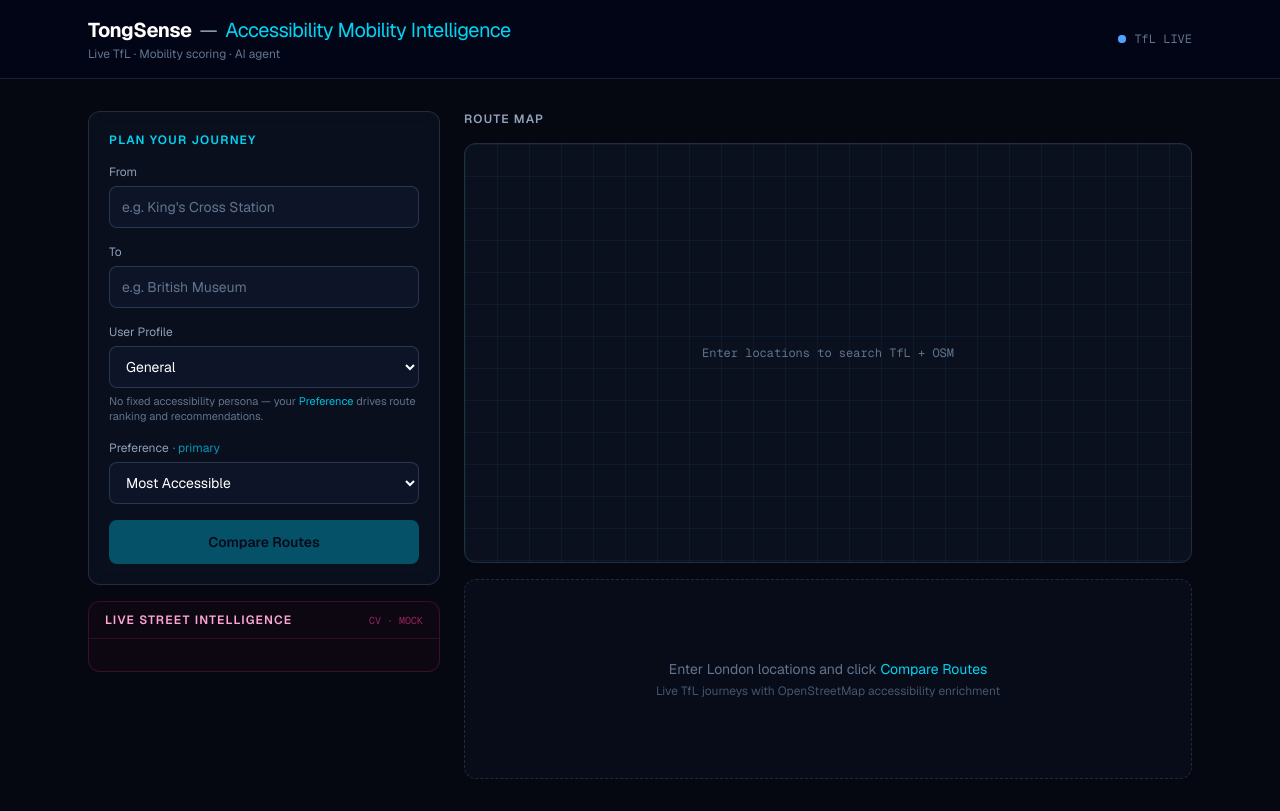
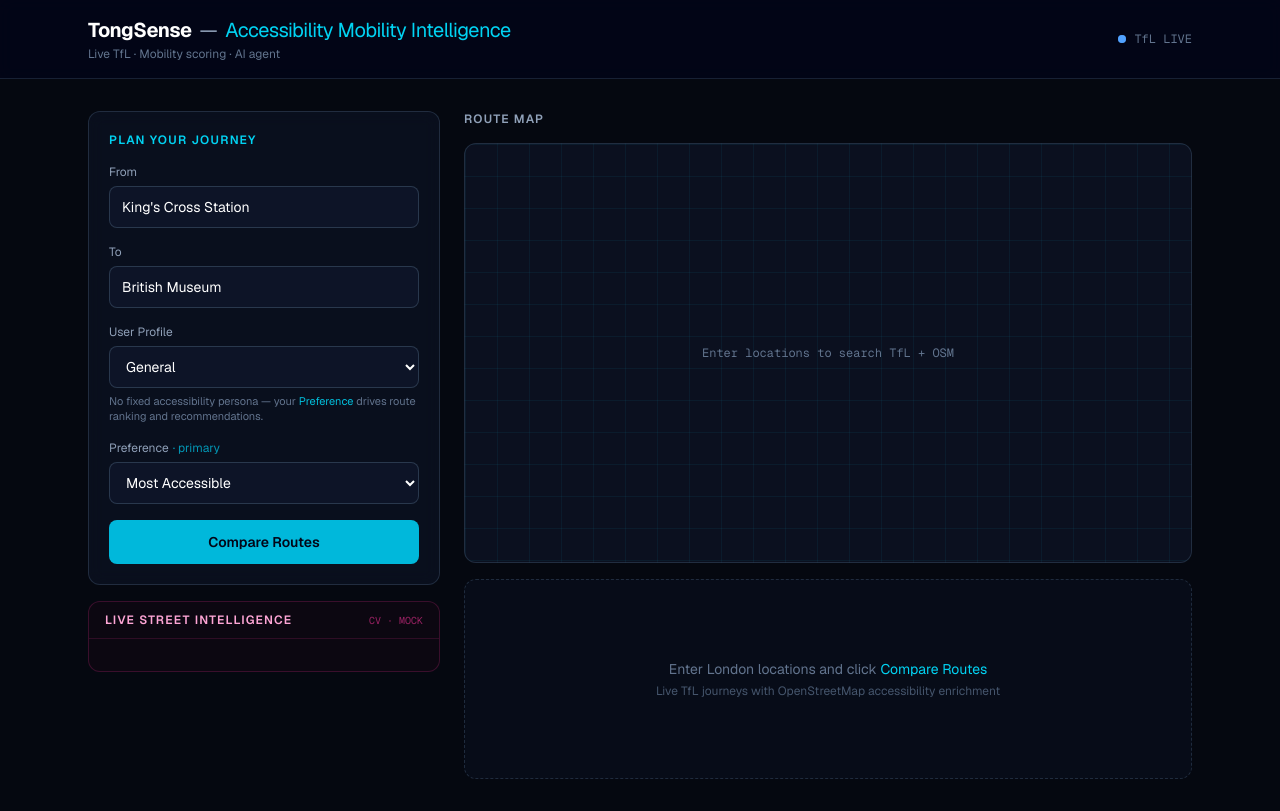
Before and after one commit to hjklasdfg/layla, a Next.js app in the folder frontend/: page / in a window 1280 px wide. Built offline with nearby package versions, Linux system fonts and the light colour scheme.

Commit message:
Set default journey to King's Cross Station → British Museum
Pre-fill the From/To inputs so the form is ready to use on first load
and the Compare Routes button is immediately enabled.

```diff
--- a/frontend/app/page.tsx
+++ b/frontend/app/page.tsx
@@ -103,8 +103,8 @@
     clearError,
   } = useLiveRoutes();
 
-  const [start, setStart] = useState("");
-  const [destination, setDestination] = useState("");
+  const [start, setStart] = useState("King's Cross Station");
+  const [destination, setDestination] = useState("British Museum");
   const [profile, setProfile] = useState<UserPreference["profile"]>("general");
   const [priority, setPriority] =
     useState<UserPreference["priority"]>("most_accessible");
```
